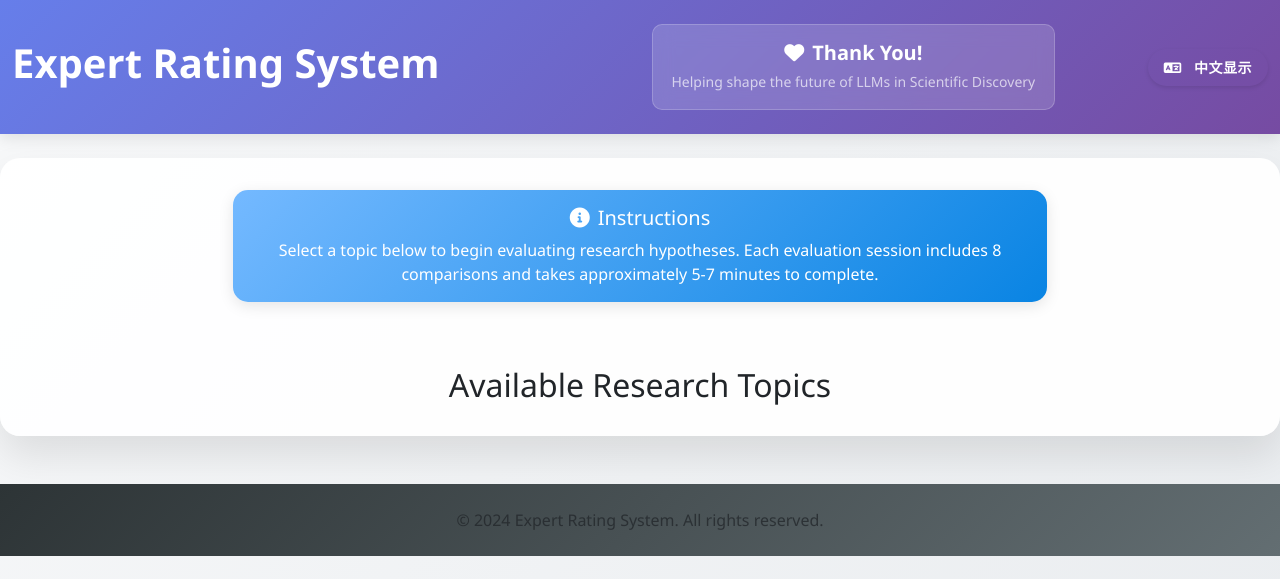
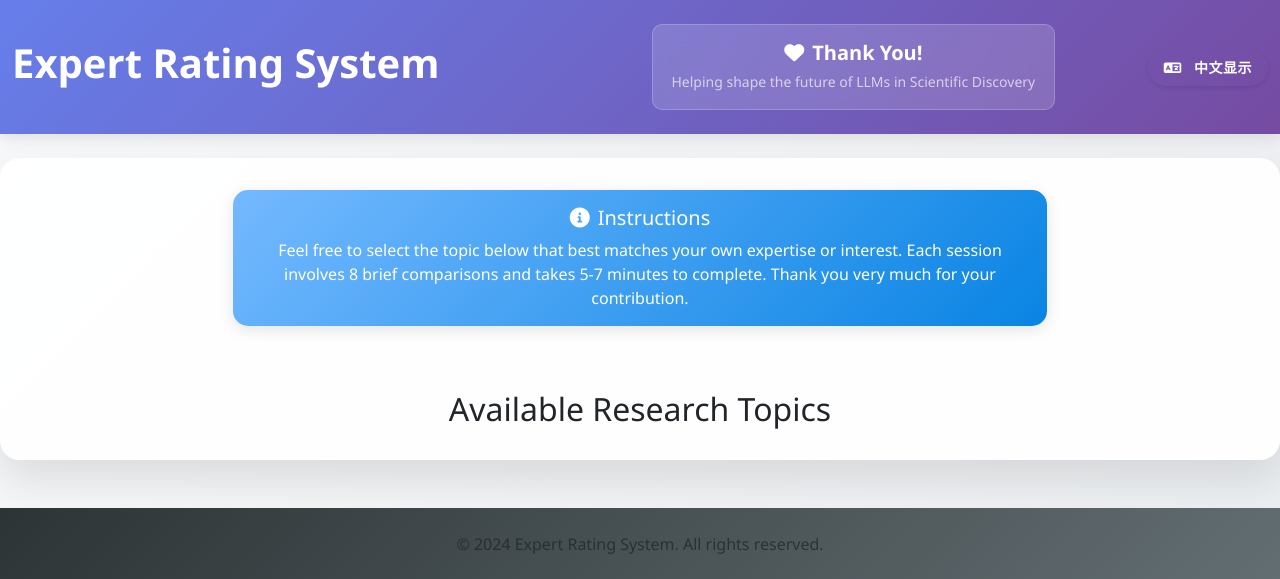
Before and after one commit to menggesun1997/hypothesis-expert-rating-system, a Flask app: page / in a window 1280 px wide. Shown: the top 579 px of the page. Run offline with Flask 3, Linux system fonts and the light colour scheme; data that the repository does not hold is empty; parts of the project's set-up code (start-up, migrations or seed data) failed here and were passed over.

Commit message:
Update homepage instructions text:
- Change from: 'Select a topic below to begin evaluating research hypotheses. Each evaluation session includes 8 comparisons and takes approximately 5-7 minutes to complete.'
- Change to: 'Feel free to select the topic below that best matches your own expertise or interest. Each session involves 8 brief comparisons and takes 5-7 minutes to complete. Thank you very much for your contribution.'
- More welcoming tone and clearer guidance for users
- Added appreciation message at the end

```diff
--- a/templates/index.html
+++ b/templates/index.html
@@ -9,7 +9,7 @@
             <div class="col-lg-8">
                 <div class="alert alert-info">
                     <h5><i class="fas fa-info-circle me-2"></i>Instructions</h5>
-                    <p class="mb-0">Select a topic below to begin evaluating research hypotheses. Each evaluation session includes 8 comparisons and takes approximately 5-7 minutes to complete.</p>
+                    <p class="mb-0">Feel free to select the topic below that best matches your own expertise or interest. Each session involves 8 brief comparisons and takes 5-7 minutes to complete. Thank you very much for your contribution.</p>
                 </div>
             </div>
         </div>
```
